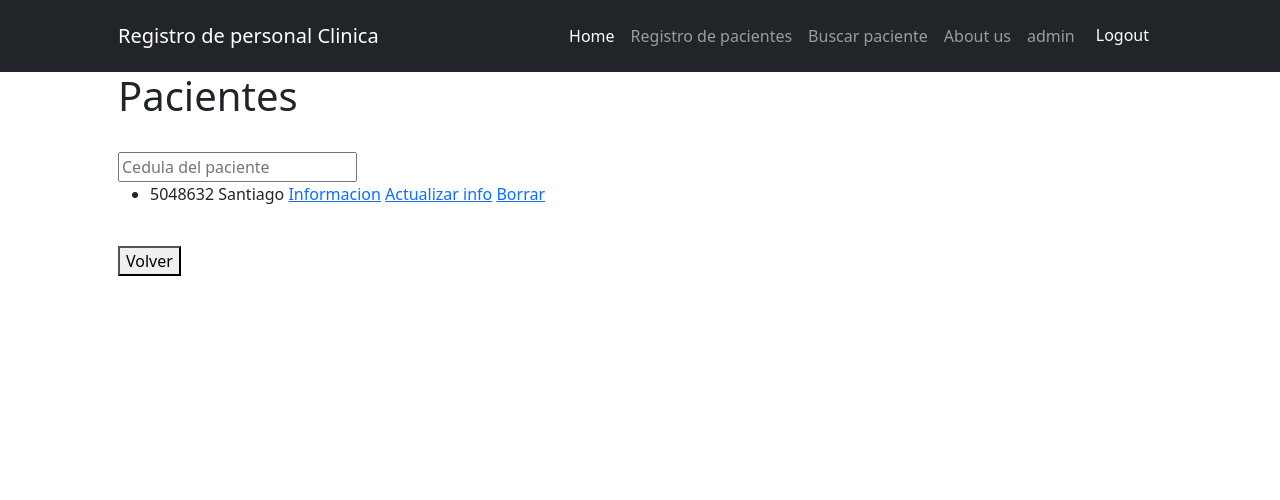
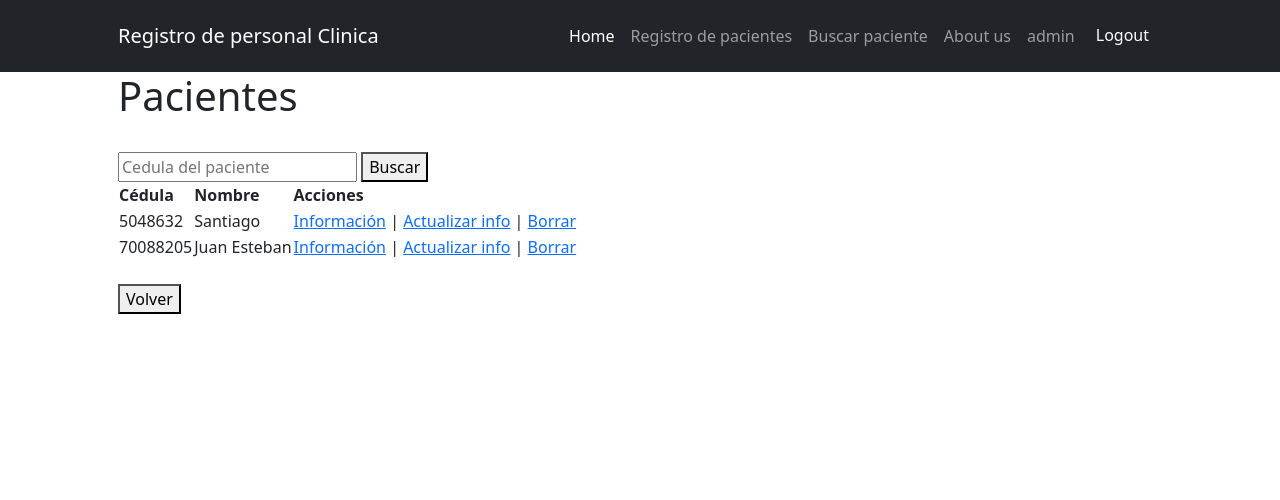
Before and after one commit to juanesarist/Aristizabal-Garzon-Juan-Esteban, a Django app: page /registro/buscarpacientes in a window 1280 px wide. Shown: the top 500 px of the page. Run offline with Django 5.2, Linux system fonts and the light colour scheme; a user stored in the database is signed in; data comes from the database, SQL or seed files in the repository; some libraries are stand-ins or nearby versions.

Commit message:
Actualizacion codigo busqueda

```diff
--- a/project/app/models.py
+++ b/project/app/models.py
@@ -1,13 +1,15 @@
 from django.db import models
+from django.contrib.auth.models import User
 
 # Create your models here.
 
 
 
 class Pacientes(models.Model):
-    nombre = models. CharField(max_length=50, null=True)
+    nombre = models.CharField(max_length=50, null=True)
     apellido = models.CharField(max_length=50, null=True)
     cedula = models.IntegerField(null=True)
+    telefono = models.IntegerField(null=True)
     nacimiento = models.DateField(null=True)
     pais_origen = models.CharField(max_length=50, null=True, verbose_name="Pais de origen")
     names = (("Hombre","Hombre"),("Mujer","Mujer"))
@@ -15,5 +17,6 @@
     tipo_consulta = (("Consulta general","Consulta general"), ("Revision examenes","Revision examenes"), ("Psicologia","Psicologia"))
     consulta = models.CharField(max_length= 200, choices=tipo_consulta, null=True)
     descripcion = models.CharField(max_length=250, null=True)
+    avatar = models.ImageField(upload_to="avatares",null=True, blank=True)
     def __str__(self):
         return f"{self.nombre}, {self.apellido}"
--- a/project/app/templates/app/mostrarpacientes.html
+++ b/project/app/templates/app/mostrarpacientes.html
@@ -7,25 +7,37 @@
 
 
 
-    <div class="py-lg-4 ">
-        <form action="{% url 'app:buscar_pacientes' %}" method="get">
-            <input type="text" name="consulta" placeholder="Cedula del paciente">
-        </form>
-        <ul>
-            {% for paciente in pacientes  %}
-                <li>
-                    {{ paciente.cedula }}
-                    {{ paciente.nombre }}
-                    <a href="{% url 'app:mostrar_pacientes_detail' paciente.id %}">  Informacion</a>
-                    <a href="{% url 'app:mostrar_pacientes_update' paciente.id %}">  Actualizar info</a>
-                    <a href="{% url 'app:mostrar_pacientes_delete' paciente.id %}">  Borrar</a>
-                </li>
+<div class="py-lg-4">
+    <form action="{% url 'app:buscar_pacientes' %}" method="get">
+        <input type="text" name="consulta" placeholder="Cedula del paciente">
+        <button type="submit">Buscar</button>
+    </form>
+    <table>
+        <thead>
+            <tr>
+                <th>Cédula</th>
+                <th>Nombre</th>
+                <th>Acciones</th>
+            </tr>
+        </thead>
+        <tbody>
+            {% for paciente in pacientes %}
+                <tr>
+                    <td>{{ paciente.cedula }}</td>
+                    <td>{{ paciente.nombre }}</td>
+                    <td>
+                        <a href="{% url 'app:mostrar_pacientes_detail' paciente.id %}">Información</a> |
+                        <a href="{% url 'app:mostrar_pacientes_update' paciente.id %}">Actualizar info</a> |
+                        <a href="{% url 'app:mostrar_pacientes_delete' paciente.id %}">Borrar</a>
+                    </td>
+                </tr>
             {% endfor %}
-        </ul>
-    </div>
+        </tbody>
+    </table>
+</div>
 
-    <div >
-        <a href="{% url 'core:home' %}" ><button>Volver</button></a>
-    </div>
+<div>
+    <a href="{% url 'core:home' %}"><button>Volver</button></a>
+</div>
 
 {% endblock contenido %}
--- a/project/app/templates/app/mostrarpacientes_detail.html
+++ b/project/app/templates/app/mostrarpacientes_detail.html
@@ -17,10 +17,12 @@
                                 <p class="card-text">
                                     Nacimiento: {{ paciente.nacimiento }}<br/>
                                     Cedula:  {{ paciente.cedula }}  <br/>
+                                    Telefono:  {{ paciente.telefono }}  <br/>
                                     Pais de origen: {{ paciente.pais_origen }}<br/>
                                     Sexo: {{ paciente.sexo }}<br/>
                                     Tipo de consulta: {{ paciente.consulta }}<br/>
                                     Descripcion: {{ paciente.descripcion }}<br/>
+                                    <a class="btn btn-primary" href="https://wa.me/{{ paciente.telefono}}?text=¡Hola!%20¿Cómo%20estás%3F">Contactar paciente</a>
                                 </p>
                             </div>
                         </div>
--- a/project/config/settings.py
+++ b/project/config/settings.py
@@ -12,6 +12,7 @@
 
 from pathlib import Path
 from django.core.management.utils import get_random_secret_key
+from django.urls import reverse_lazy
 # Build paths inside the project like this: BASE_DIR / 'subdir'.
 BASE_DIR = Path(__file__).resolve().parent.parent
 
@@ -123,3 +124,8 @@
 # https://docs.djangoproject.com/en/5.0/ref/settings/#default-auto-field
 
 DEFAULT_AUTO_FIELD = 'django.db.models.BigAutoField'
+
+LOGIN_URL = reverse_lazy("core:login")
+LOGIN_REDIRECT_URL = reverse_lazy("core:home")
+MEDIA_ROOT = BASE_DIR / "media"
+MEDIA_URL = "/media/"
--- a/project/core/templates/core/base.html
+++ b/project/core/templates/core/base.html
@@ -7,7 +7,7 @@
         <meta name="viewport" content="width=device-width, initial-scale=1, shrink-to-fit=no" />
         <meta name="description" content="" />
         <meta name="author" content="" />
-        <title>Registro de personal Clinica</title>
+        <title>Registro historia clinica</title>
         <!-- Favicon-->
         <link rel="icon" type="image/x-icon" href={% static "core/assets/favicon.ico" %} />
         <!-- Core theme CSS (includes Bootstrap)-->
--- a/project/core/urls.py
+++ b/project/core/urls.py
@@ -2,6 +2,7 @@
 from django.urls import path
 from . import views
 from django.contrib.auth.views import LogoutView
+from django.contrib.staticfiles.urls import staticfiles_urlpatterns
 
 app_name = "core"
 
@@ -11,3 +12,5 @@
     path('logout/', LogoutView.as_view(template_name="core/logout.html"), name="logout"),
     path('signup/', views.signup, name="signup"),
 ]
+
+urlpatterns += staticfiles_urlpatterns()
```
Also changed, not shown: README.md, project/app/migrations/0015_delete_medicos_delete_personaladm_pacientes_avatar.py (added), project/app/migrations/0016_pacientes_telefono.py (added), project/db.sqlite3, project/media/avatares/Screenshot_2024-03-12_200656.png (added).
